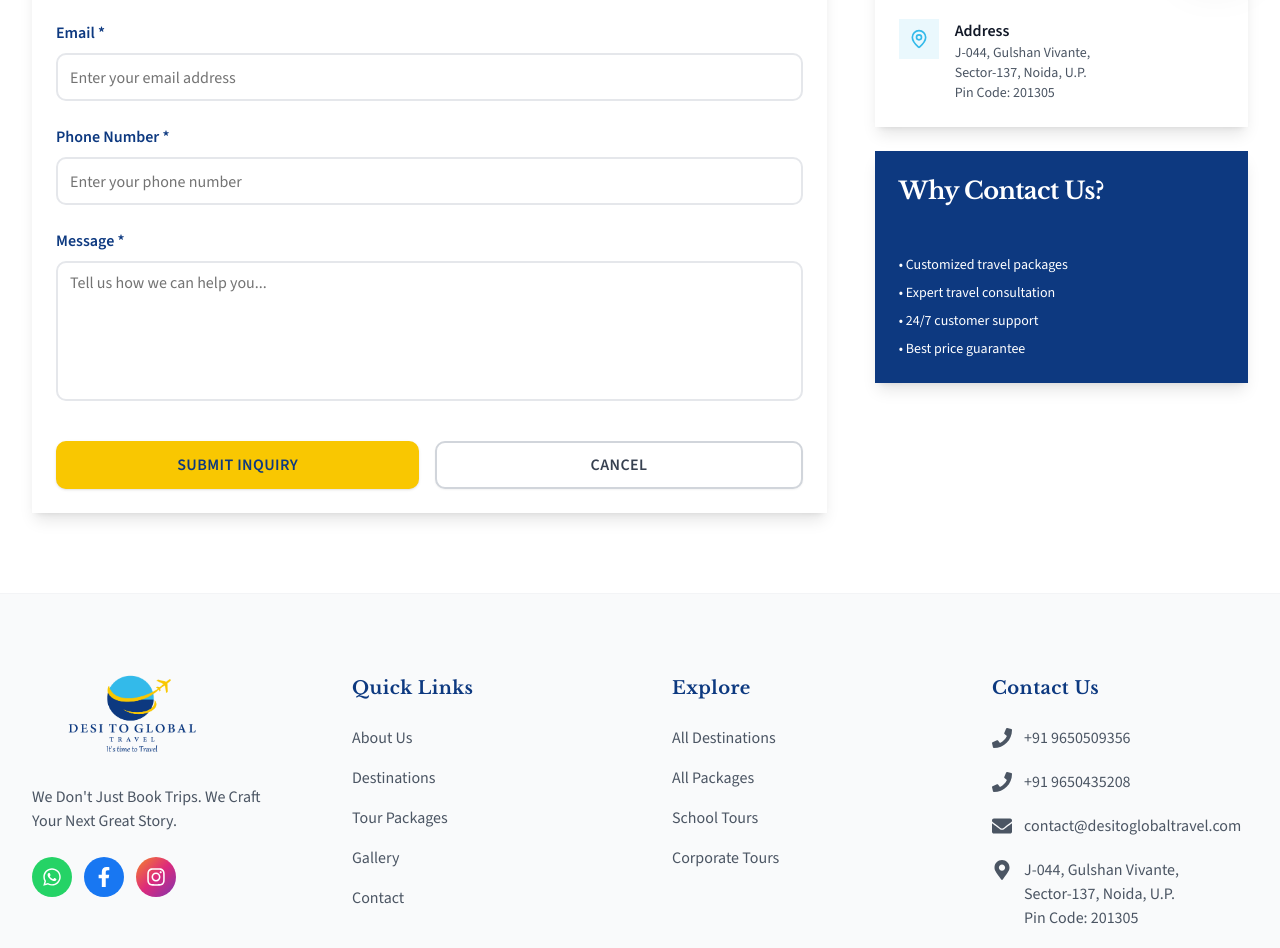
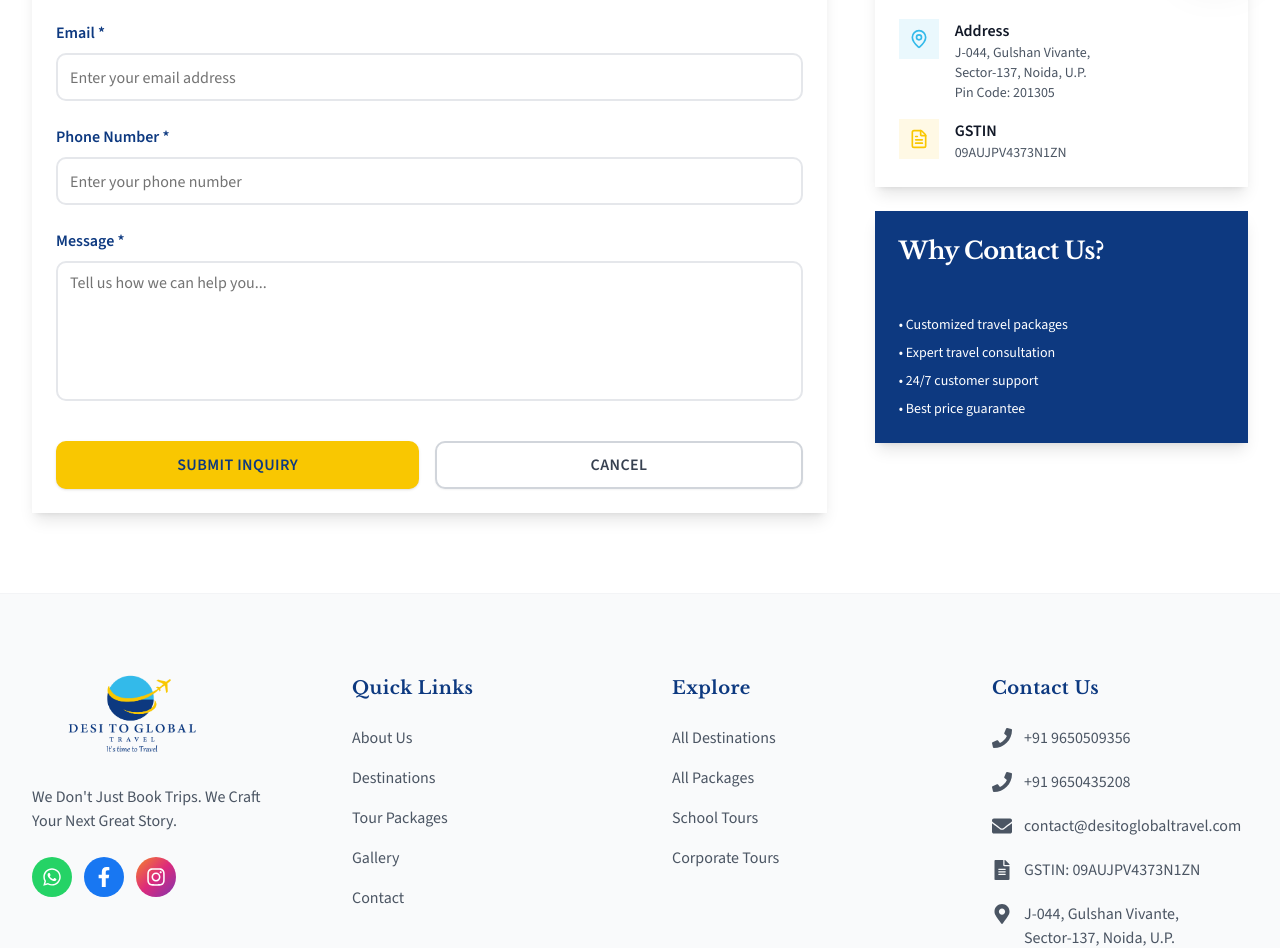
Before and after one commit to code-x-prime/desi-to-global-travel, a Next.js app: page /contact in a window 1280 px wide. Shown: the part 809-1757 px from the top of the page. Built offline with nearby package versions, Linux system fonts and the light colour scheme.

Commit message:
update gst number

```diff
--- a/src/app/(public)/contact/page.js
+++ b/src/app/(public)/contact/page.js
@@ -3,7 +3,7 @@
 import { ContactForm } from '@/components/contact/contact-form'
 import { Card, CardContent, CardHeader, CardTitle } from '@/components/ui/card'
 import { PageBanner } from '@/components/layout/page-banner'
-import { Mail, Phone, MapPin } from 'lucide-react'
+import { Mail, Phone, MapPin, FileText } from 'lucide-react'
 
 export default function ContactPage() {
 
@@ -88,6 +88,18 @@ export default function ContactPage() {
                                             </p>
                                         </div>
                                     </div>
+
+                                    <div className="flex items-start gap-3 sm:gap-4">
+                                        <div className="h-9 w-9 sm:h-10 sm:w-10 bg-[#f9c701]/10 flex items-center justify-center flex-shrink-0">
+                                            <FileText className="h-4 w-4 sm:h-5 sm:w-5 text-[#f9c701]" />
+                                        </div>
+                                        <div className="min-w-0 flex-1">
+                                            <p className="font-semibold text-sm sm:text-base text-gray-900 font-sans">GSTIN</p>
+                                            <p className="text-xs sm:text-sm text-gray-600 font-sans">
+                                                09AUJPV4373N1ZN
+                                            </p>
+                                        </div>
+                                    </div>
                                 </CardContent>
                             </Card>
 
--- a/src/components/layout/footer.jsx
+++ b/src/components/layout/footer.jsx
@@ -1,6 +1,6 @@
 import Link from 'next/link'
 import Image from 'next/image'
-import { FaWhatsapp, FaEnvelope, FaMapMarkerAlt, FaFacebookF, FaInstagram, FaPhone } from 'react-icons/fa'
+import { FaWhatsapp, FaEnvelope, FaMapMarkerAlt, FaFacebookF, FaInstagram, FaPhone, FaFileAlt } from 'react-icons/fa'
 
 export function Footer() {
     const whatsappNumber = '919650509356'
@@ -149,6 +149,10 @@ export function Footer() {
                                     <span className="break-all">contact@desitoglobaltravel.com</span>
                                 </a>
                             </li>
+                            <li className="flex items-center gap-2 sm:gap-3 text-sm sm:text-base text-gray-600">
+                                <FaFileAlt className="h-4 w-4 sm:h-5 sm:w-5 flex-shrink-0" />
+                                <span>GSTIN: 09AUJPV4373N1ZN</span>
+                            </li>
                             <li className="flex items-start gap-2 sm:gap-3 text-sm sm:text-base text-gray-600">
                                 <FaMapMarkerAlt className="h-4 w-4 sm:h-5 sm:w-5 mt-0.5 flex-shrink-0" />
                                 <span>J-044, Gulshan Vivante,<br />Sector-137, Noida, U.P.<br />Pin Code: 201305</span>
```
